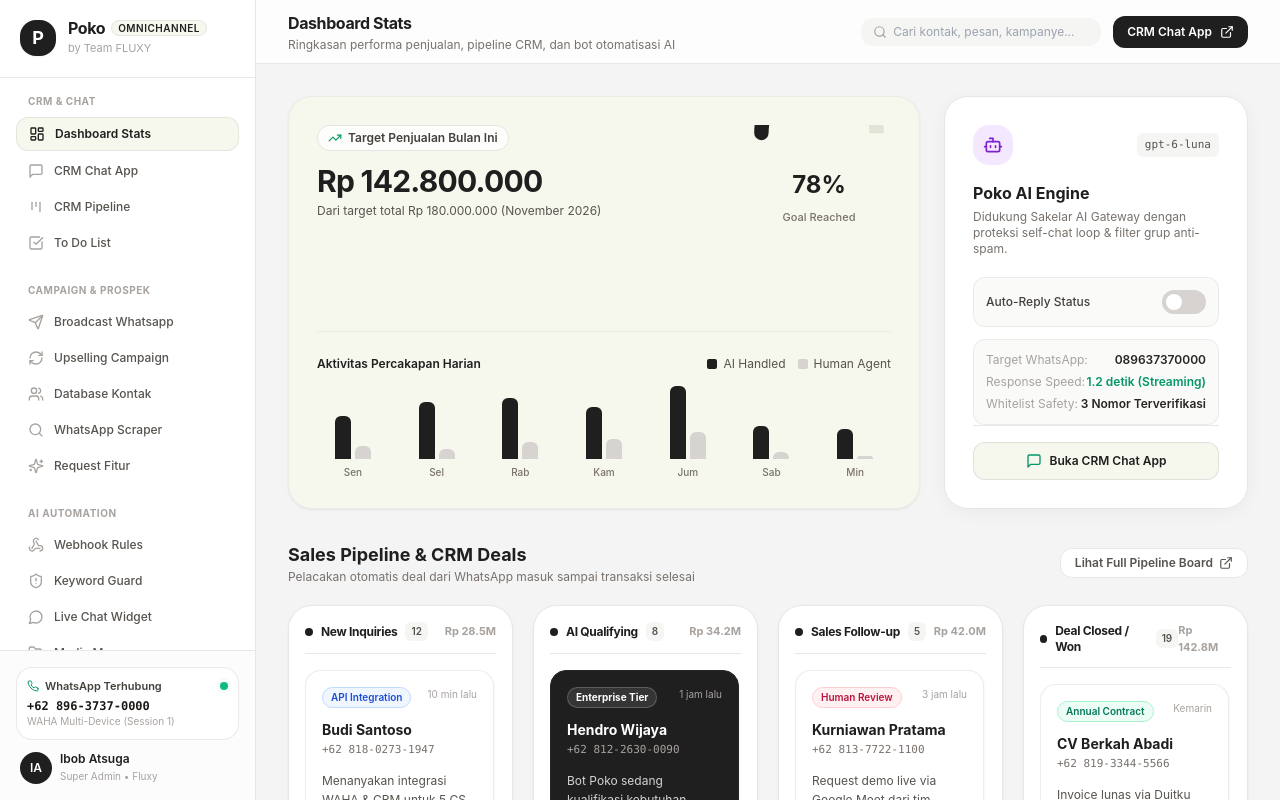
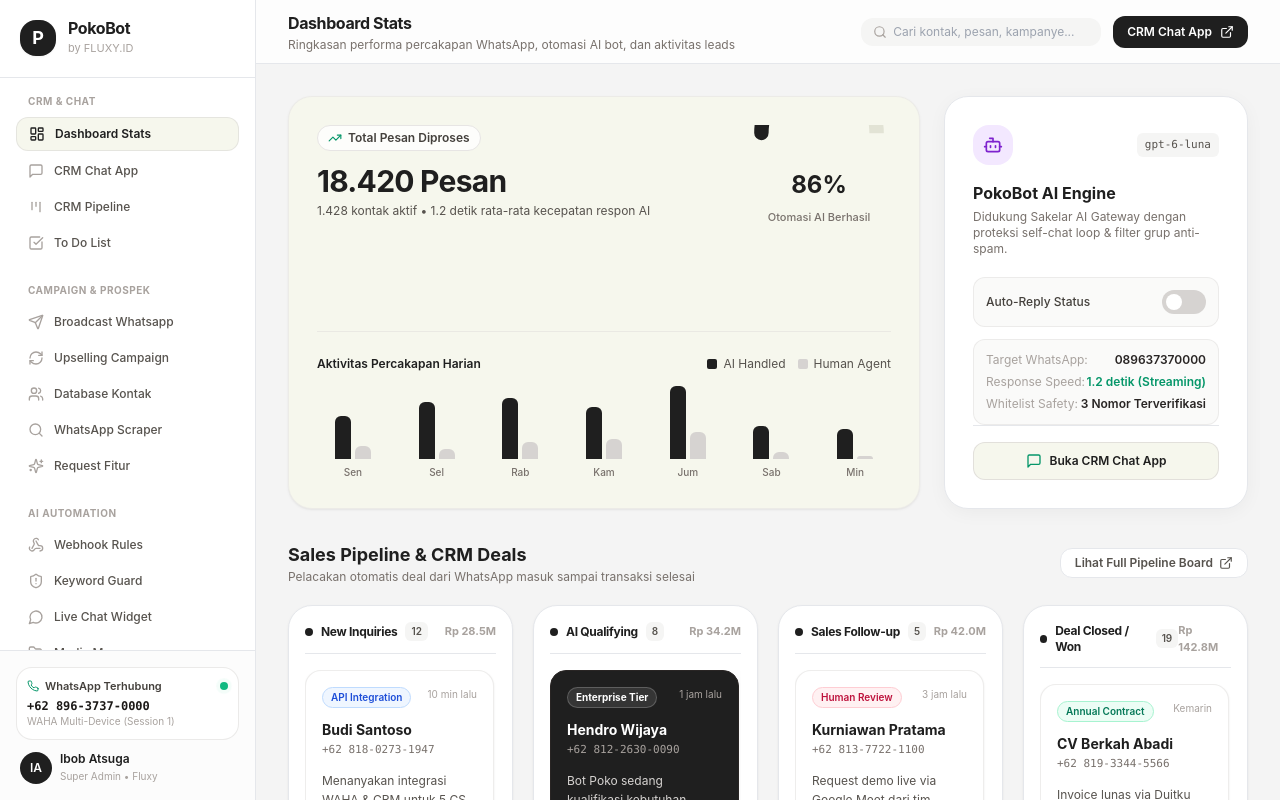
Before and after one commit to ibobatsuga/pokobot, a Next.js app: page / in a window 1280 px wide. Built offline with nearby package versions, Linux system fonts and the light colour scheme; a web font is replaced by a local one.

Commit message:
chore: rebrand to PokoBot by FLUXY.ID, remove omnichannel capsule, replace sales target with SaaS conversation metrics

```diff
--- a/app/api/status/route.ts
+++ b/app/api/status/route.ts
@@ -3,7 +3,7 @@ import { NextResponse } from "next/server";
 export async function GET() {
   return NextResponse.json({
     status: "ok",
-    app: "Poko Omnichannel CRM",
+    app: "PokoBot by FLUXY.ID",
     version: "1.0.0",
     engine: {
       whatsapp: "WAHA (WhatsApp HTTP API)",
--- a/app/app/omnichannel-crm/page.tsx
+++ b/app/app/omnichannel-crm/page.tsx
@@ -72,13 +72,13 @@ export default function OmnichannelCrmPage() {
         {
           id: "m1",
           sender: "customer",
-          text: "Halo Poko, saya mau tanya paket langganan untuk perusahaan.",
+          text: "Halo PokoBot, saya mau tanya paket langganan untuk perusahaan.",
           time: "13:10",
         },
         {
           id: "m2",
           sender: "bot",
-          text: "Halo Pak Hendro! Selamat datang di Poko. Kami menyediakan solusi CRM Omnichannel & Automasi WhatsApp bertenaga AI. Ada estimasi berapa kontak atau pesan yang ingin diproses setiap bulannya?",
+          text: "Halo Pak Hendro! Selamat datang di PokoBot by FLUXY.ID. Kami menyediakan solusi CRM & Automasi WhatsApp bertenaga AI. Ada estimasi berapa kontak atau pesan yang ingin diproses setiap bulannya?",
           time: "13:10",
         },
         {
@@ -214,7 +214,7 @@ export default function OmnichannelCrmPage() {
               <ArrowLeft className="w-4 h-4" />
             </Link>
             <div>
-              <h2 className="font-bold text-sm text-poko-charcoal leading-tight">Omnichannel CRM</h2>
+              <h2 className="font-bold text-sm text-poko-charcoal leading-tight">PokoBot Chat</h2>
               <span className="text-[11px] text-emerald-600 font-medium flex items-center gap-1">
                 <span className="w-1.5 h-1.5 rounded-full bg-emerald-500 animate-pulse"></span>
                 WAHA Gateway Online
@@ -224,7 +224,7 @@ export default function OmnichannelCrmPage() {
 
           <div className="flex items-center gap-1.5">
             <span className="px-2 py-0.5 rounded-md text-[10px] font-mono font-semibold bg-poko-linen text-stone-700 border border-stone-200">
-              Poko v1.0
+              PokoBot by FLUXY.ID
             </span>
           </div>
         </div>
@@ -346,7 +346,7 @@ export default function OmnichannelCrmPage() {
             <div className="flex items-center gap-2 px-3 py-1.5 rounded-2xl bg-stone-100 border border-stone-200">
               <Bot className={`w-4 h-4 ${activeContact.botActive ? "text-purple-600" : "text-stone-400"}`} />
               <span className="text-xs font-semibold text-stone-700">
-                {activeContact.botActive ? "Poko AI Aktif" : "AI Paused"}
+                {activeContact.botActive ? "PokoBot AI Aktif" : "AI Paused"}
               </span>
               <button
                 onClick={toggleBotActive}
@@ -399,7 +399,7 @@ export default function OmnichannelCrmPage() {
                   {isBot && (
                     <div className="flex items-center gap-1 text-[10px] font-bold text-purple-700 mb-1">
                       <Bot className="w-3 h-3" />
-                      <span>Poko AI (gpt-6-luna)</span>
+                      <span>PokoBot AI (gpt-6-luna)</span>
                     </div>
                   )}
                   {msg.sender === "agent" && (
--- a/app/layout.tsx
+++ b/app/layout.tsx
@@ -2,8 +2,8 @@ import type { Metadata } from "next";
 import "./globals.css";
 
 export const metadata: Metadata = {
-  title: "Poko - AI Omnichannel CRM & WhatsApp Engine",
-  description: "Next-generation WhatsApp CRM and AI Assistant powered by WAHA & Sakelar AI",
+  title: "PokoBot by FLUXY.ID - AI WhatsApp Automation & CRM",
+  description: "Next-generation WhatsApp CRM and AI Assistant by FLUXY.ID powered by WAHA & Sakelar AI",
   manifest: "/manifest-omnichannel.json",
   icons: {
     icon: "/favicon.ico",
--- a/app/page.tsx
+++ b/app/page.tsx
@@ -116,7 +116,7 @@ export default function PokoDashboardPage() {
   return (
     <PokoAppShell
       title="Dashboard Stats"
-      subtitle="Ringkasan performa penjualan, pipeline CRM, dan bot otomatisasi AI"
+      subtitle="Ringkasan performa percakapan WhatsApp, otomasi AI bot, dan aktivitas leads"
     >
       <div className="space-y-8">
         {/* HERO KPI SECTION: Ronas IT Warm Minimalist Card */}
@@ -127,13 +127,13 @@ export default function PokoDashboardPage() {
               <div>
                 <div className="inline-flex items-center gap-1.5 px-2.5 py-1 rounded-full bg-white/80 border border-stone-200 text-xs font-semibold text-stone-700 mb-3">
                   <TrendingUp className="w-3.5 h-3.5 text-emerald-600" />
-                  Target Penjualan Bulan Ini
+                  Total Pesan Diproses
                 </div>
                 <h2 className="text-3xl font-bold tracking-tight text-poko-charcoal">
-                  Rp 142.800.000
+                  18.420 Pesan
                 </h2>
                 <p className="text-xs text-stone-600 mt-1">
-                  Dari target total Rp 180.000.000 (November 2026)
+                  1.428 kontak aktif • 1.2 detik rata-rata kecepatan respon AI
                 </p>
               </div>
 
@@ -159,16 +159,16 @@ export default function PokoDashboardPage() {
                       stroke="#1f1f1f"
                       strokeWidth="10"
                       strokeDasharray="251.2"
-                      strokeDashoffset="153.2"
+                      strokeDashoffset="142.8"
                       strokeLinecap="round"
                       className="transition-all duration-1000 ease-out"
                     />
                   </svg>
                   <div className="absolute bottom-1 text-center">
-                    <span className="text-2xl font-bold text-poko-charcoal">78%</span>
+                    <span className="text-2xl font-bold text-poko-charcoal">86%</span>
                   </div>
                 </div>
-                <span className="text-[11px] font-medium text-stone-500 mt-1">Goal Reached</span>
+                <span className="text-[11px] font-medium text-stone-500 mt-1">Otomasi AI Berhasil</span>
               </div>
             </div>
 
@@ -229,7 +229,7 @@ export default function PokoDashboardPage() {
                 </span>
               </div>
 
-              <h3 className="font-bold text-base text-poko-charcoal">Poko AI Engine</h3>
+              <h3 className="font-bold text-base text-poko-charcoal">PokoBot AI Engine</h3>
               <p className="text-xs text-stone-500 mt-1">
                 Didukung Sakelar AI Gateway dengan proteksi self-chat loop & filter grup anti-spam.
               </p>
--- a/components/Sidebar.tsx
+++ b/components/Sidebar.tsx
@@ -219,13 +219,10 @@ export function Sidebar() {
             P
           </div>
           <div>
-            <div className="font-bold text-base tracking-tight text-poko-charcoal flex items-center gap-1.5 leading-none">
-              Poko
-              <span className="text-[10px] font-semibold tracking-wider uppercase px-1.5 py-0.5 rounded-full bg-poko-linen text-poko-charcoal border border-stone-200">
-                Omnichannel
-              </span>
+            <div className="font-bold text-base tracking-tight text-poko-charcoal leading-none">
+              PokoBot
             </div>
-            <p className="text-[11px] text-stone-400 mt-1">by Team FLUXY</p>
+            <p className="text-[11px] text-stone-400 mt-1">by FLUXY.ID</p>
           </div>
         </Link>
       </div>
--- a/public/manifest-omnichannel.json
+++ b/public/manifest-omnichannel.json
@@ -1,11 +1,11 @@
 {
-  "name": "Poko Omnichannel CRM",
-  "short_name": "Poko Chat",
+  "name": "PokoBot by FLUXY.ID",
+  "short_name": "PokoBot",
   "start_url": "/app/omnichannel-crm",
   "display": "standalone",
   "background_color": "#ffffff",
   "theme_color": "#1f1f1f",
-  "description": "Poko Omnichannel WhatsApp CRM & AI Chat Application",
+  "description": "PokoBot WhatsApp Automation & CRM Application by FLUXY.ID",
   "icons": [
     {
       "src": "/favicon.ico",
```
Also changed, not shown: 1 other file (tests, documents, lock files or other folders).
